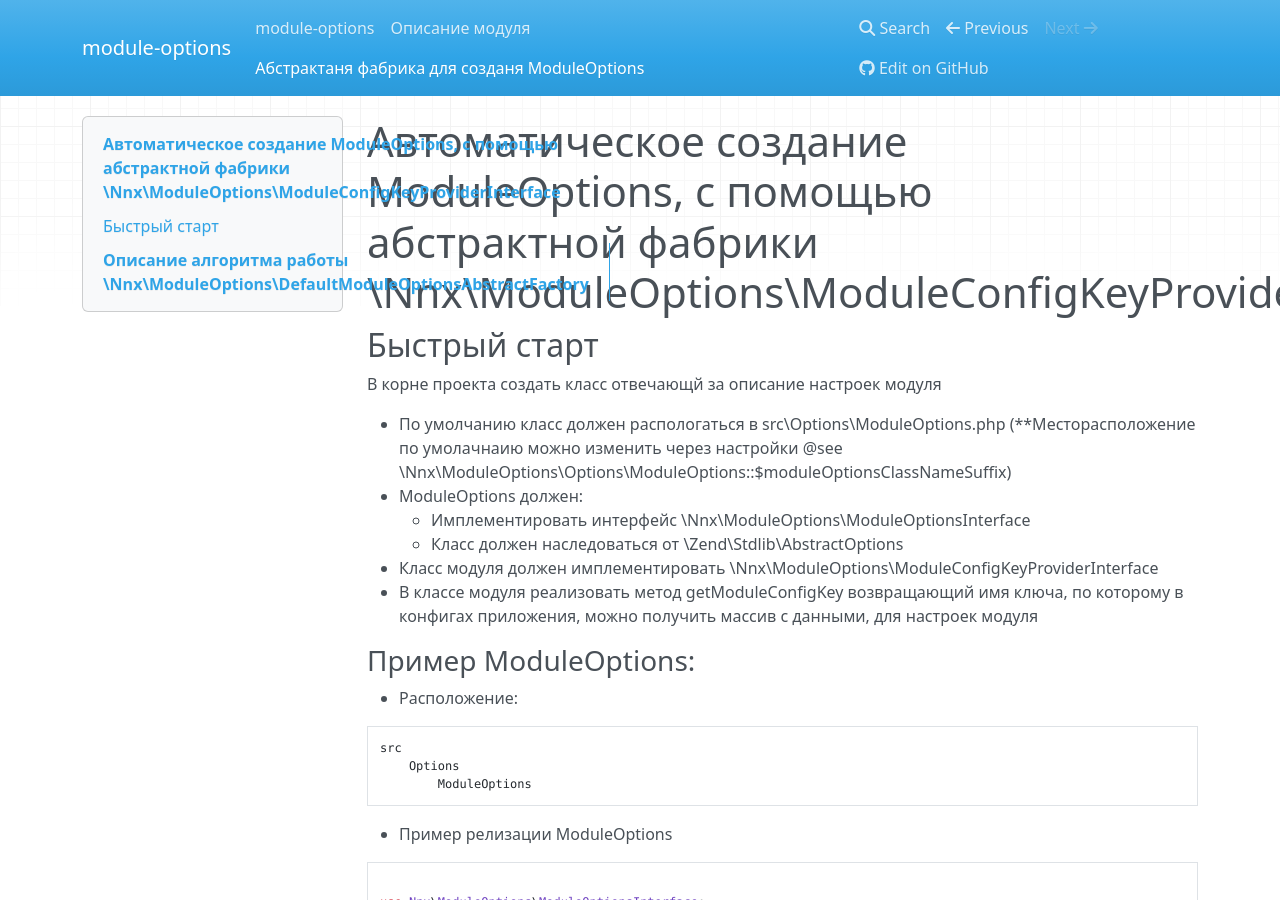
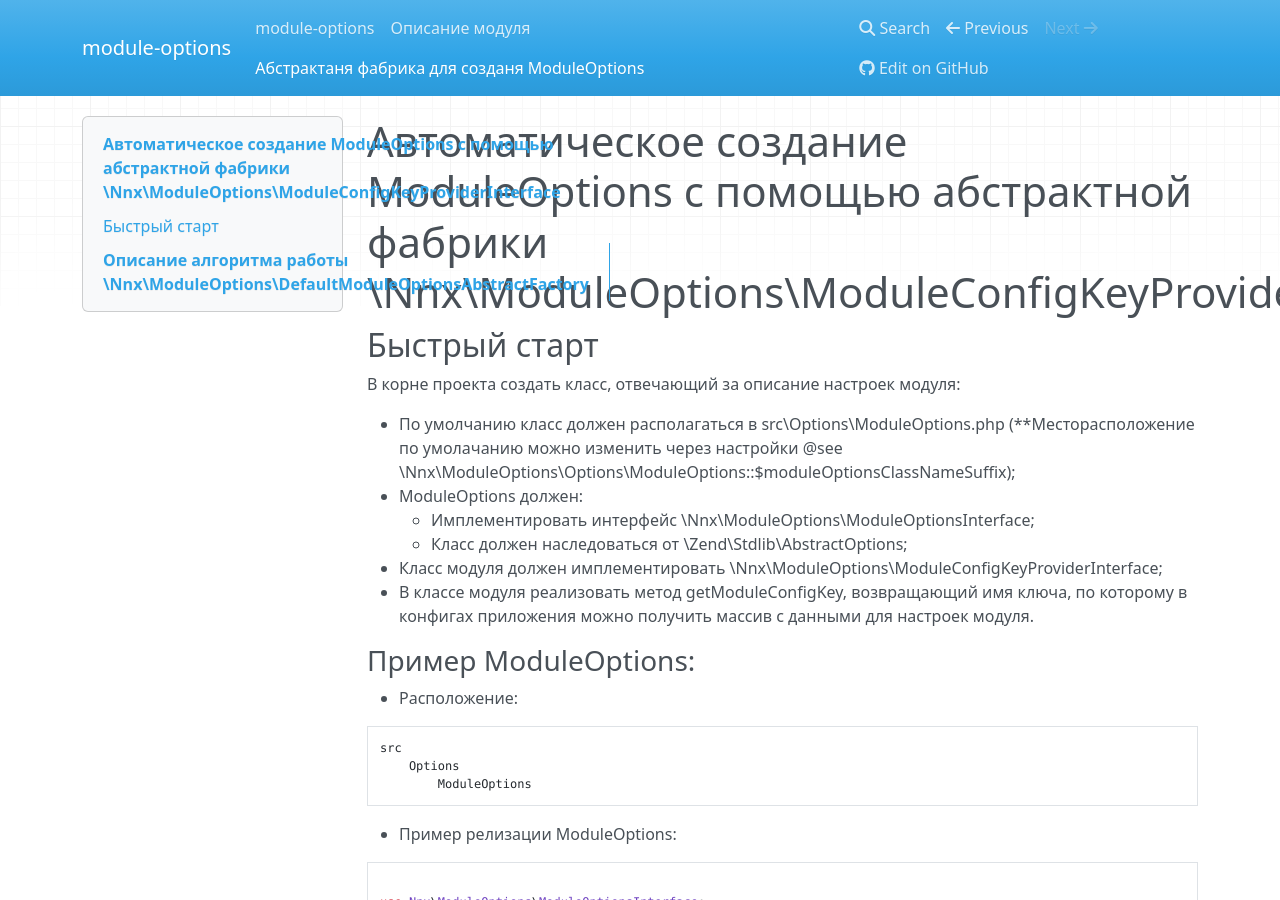
Before and after one commit to nnx-company/module-options, an MkDocs documentation site: the page built from doc/book/ru/module-options-auto-create.md, in a window 1280 px wide and 900 px high. Built offline with MkDocs 1.6.1, drawn with Linux system fonts in a browser that asks for light colours; nearby versions of some CDN libraries; old or Windows-style settings are respelled for this version of MkDocs; some of the changed text lies outside the part shown.

Commit message:
Update module-options-auto-create.md

````diff
--- a/doc/book/ru/module-options-auto-create.md
+++ b/doc/book/ru/module-options-auto-create.md
@@ -1,15 +1,15 @@
-# Автоматическое создание ModuleOptions, с помощью абстрактной фабрики \Nnx\ModuleOptions\ModuleConfigKeyProviderInterface
+# Автоматическое создание ModuleOptions с помощью абстрактной фабрики \Nnx\ModuleOptions\ModuleConfigKeyProviderInterface
 
 ## Быстрый старт
 
-В корне проекта создать класс отвечающй за описание настроек модуля
+В корне проекта создать класс, отвечающий за описание настроек модуля:
 
-- По умолчанию класс должен распологаться в src\Options\ModuleOptions.php (**Месторасположение по умолачнаию можно изменить через настройки @see \Nnx\ModuleOptions\Options\ModuleOptions::$moduleOptionsClassNameSuffix)
+- По умолчанию класс должен располагаться в src\Options\ModuleOptions.php (**Месторасположение по умолачанию можно изменить через настройки @see \Nnx\ModuleOptions\Options\ModuleOptions::$moduleOptionsClassNameSuffix);
 - ModuleOptions должен:
-    - Имплементировать интерфейс \Nnx\ModuleOptions\ModuleOptionsInterface
-    - Класс должен наследоваться от \Zend\Stdlib\AbstractOptions
-- Класс модуля должен имплементировать \Nnx\ModuleOptions\ModuleConfigKeyProviderInterface
-- В классе модуля реализовать метод getModuleConfigKey возвращающий имя ключа, по которому в конфигах приложения, можно получить массив с данными, для настроек модуля
+    - Имплементировать интерфейс \Nnx\ModuleOptions\ModuleOptionsInterface;
+    - Класс должен наследоваться от \Zend\Stdlib\AbstractOptions;
+- Класс модуля должен имплементировать \Nnx\ModuleOptions\ModuleConfigKeyProviderInterface;
+- В классе модуля реализовать метод getModuleConfigKey, возвращающий имя ключа, по которому в конфигах приложения можно получить массив с данными для настроек модуля.
 
 ### Пример ModuleOptions:
 
@@ -21,7 +21,7 @@ src
         ModuleOptions
 ```
 
-- Пример релизации ModuleOptions
+- Пример релизации ModuleOptions:
 
 ```php
 
````
Also changed, not shown: other parts of doc/book/ru/module-options-auto-create.md (+3 -3 lines).
